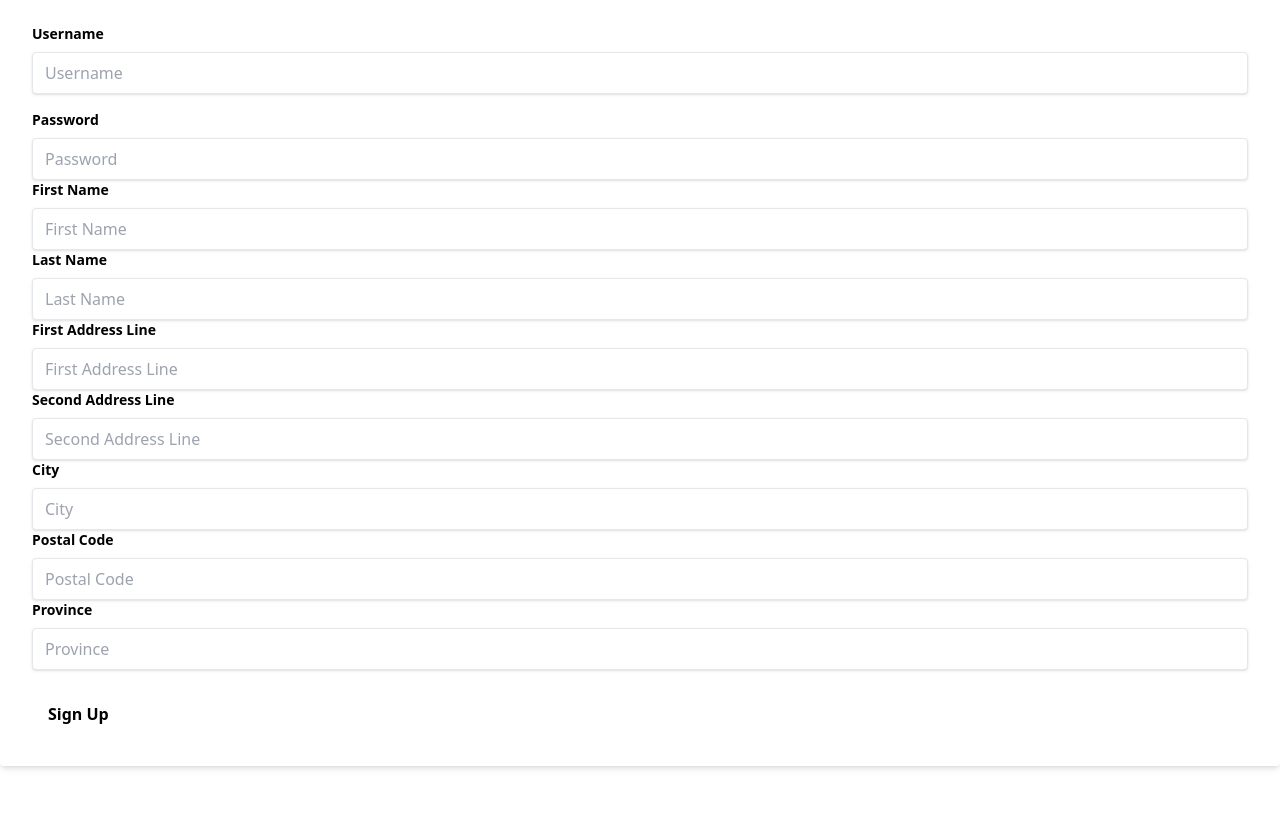
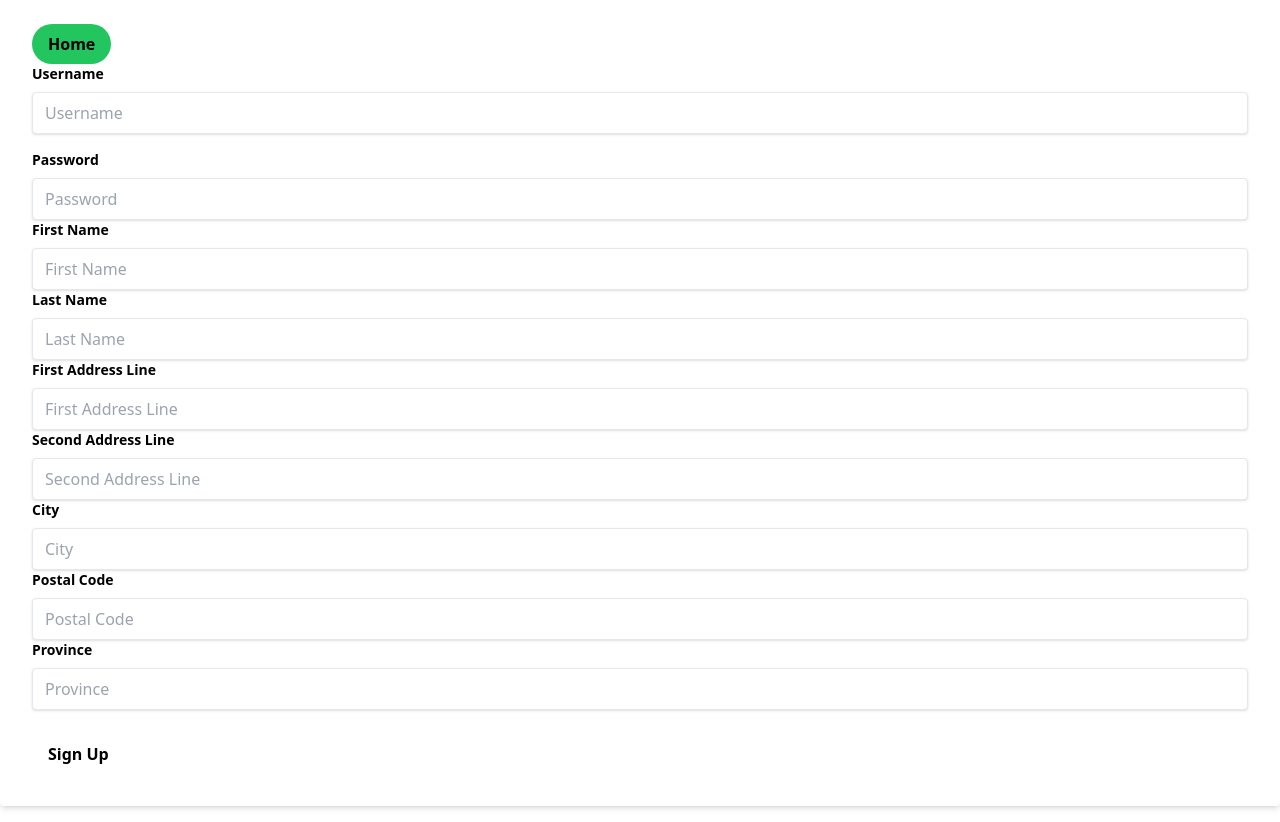
Before and after one commit to TrenCove/frontend-site, a Next.js app: page /signup in a window 1280 px wide. Before the commit the page ends 800 px from the top, so only its background shows below. Built offline with nearby package versions, Linux system fonts and the light colour scheme.

Commit message:
Added home button

```diff
--- a/pages/index.tsx
+++ b/pages/index.tsx
@@ -82,7 +82,7 @@ export default function Home() {
 
   function isAuth(token: string | undefined | null) {
     if (token != undefined) {
-      fetch("http://localhost:3001/testAuth", {
+      fetch("http://localhost:3001/getUserInfo", {
         method: "GET",
         headers: {
           Authorization: `Bearer ${token}`,
@@ -128,7 +128,7 @@ export default function Home() {
           <div className="overflow-x-auto sm:mx-0.5 lg:mx-0.5">
             <div className="py-2 inline-block min-w-full sm:px-6 lg:px-8">
               <div className="overflow-hidden">
-              <SearchTable items={items}></SearchTable>
+                <SearchTable items={items}></SearchTable>
                 <button
                   className="font-bold py-2 px-4 rounded-full bg-green-500"
                   type="button"
--- a/pages/item/[id].tsx
+++ b/pages/item/[id].tsx
@@ -35,8 +35,8 @@ export default function ItemPage() {
       const request = {
         bidAmount: bid,
         username: username,
-        id: item?.item_id
-      }
+        id: item?.item_id,
+      };
       fetch("http://localhost:3005/placeBid", {
         method: "POST",
         headers: {
@@ -54,8 +54,8 @@ export default function ItemPage() {
   function buyNow() {
     const request = {
       bidder: username,
-        id: item?.item_id
-    }
+      id: item?.item_id,
+    };
     fetch("http://localhost:3005/buyItem", {
       method: "POST",
       headers: {
@@ -100,10 +100,10 @@ export default function ItemPage() {
       },
     }).then(async (response) => {
       if (response.status == 200) {
-        try{
+        try {
           await response.json();
           setItemPaid(true);
-        }catch(error){
+        } catch (error) {
           setItemPaid(false);
         }
       }
@@ -120,9 +120,9 @@ export default function ItemPage() {
     }).then(async (response) => {
       console.log("Fetching item " + id);
       if (response.status == 200) {
-        try{
+        try {
           setItem(await response.json());
-        }catch(error){
+        } catch (error) {
           router.push("/");
         }
       }
@@ -177,6 +177,12 @@ export default function ItemPage() {
 
     return (
       <div>
+        <button
+          className="font-bold py-2 px-4 rounded-full bg-green-500"
+          type="button"
+        >
+          <a href="/">Home</a>
+        </button>
         <div>Item ID: {item.item_id}</div>
         <div>
           Auction Type: {item.auction_type == "D" ? "Dutch" : "Forward"}
--- a/pages/signup.tsx
+++ b/pages/signup.tsx
@@ -52,6 +52,12 @@ export default function Signup() {
   return (
     <div className="bg-white shadow-md rounded px-8 pt-6 pb-8 mb-4 flex flex-col">
       <div className="mb-4">
+        <button
+          className="font-bold py-2 px-4 rounded-full bg-green-500"
+          type="button"
+        >
+          <a href="/">Home</a>
+        </button>
         <label className="block text-grey-darker text-sm font-bold mb-2">
           Username
         </label>
```
Lines whose indentation alone changed are shown as unchanged.
